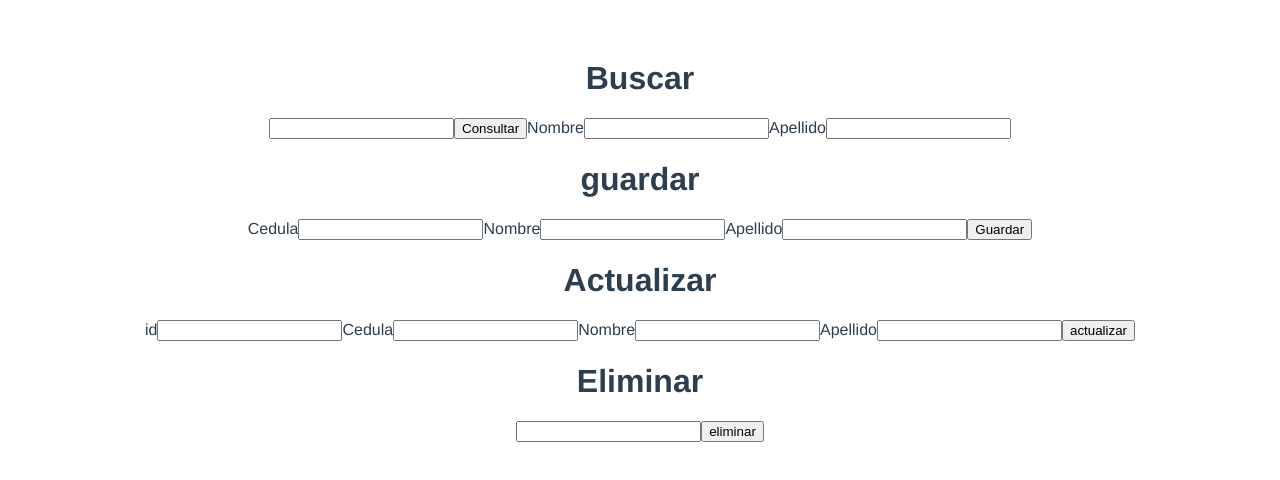
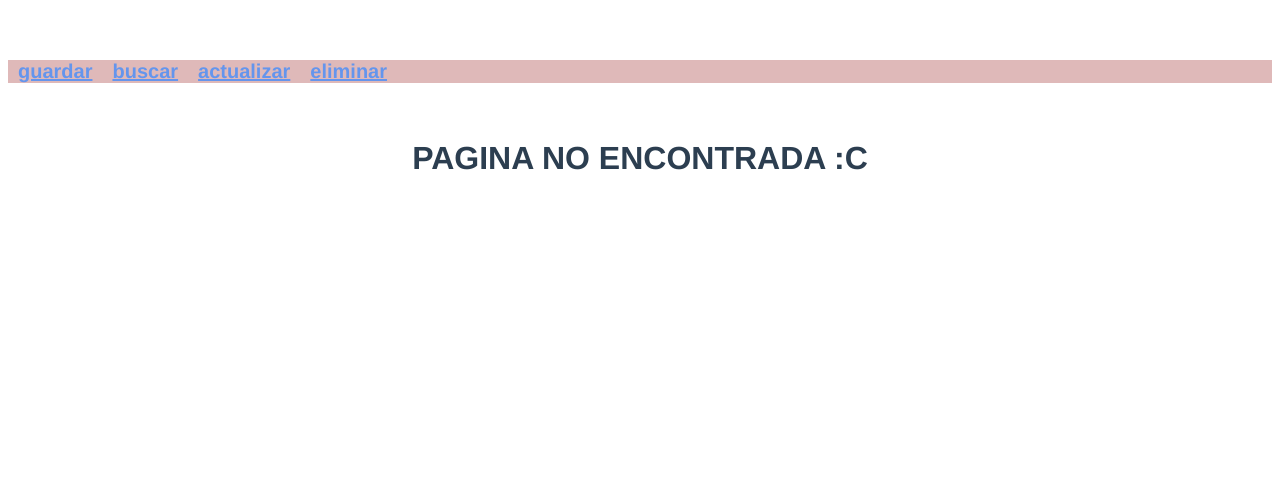
Before and after one commit to AndBenvds404/pw_vue_u4_ab, a Vue app: page /#/ in a window 1280 px wide. Before the commit this address led to /#/buscar. Shown: the top 480 px of the page. Built offline with nearby package versions, Linux system fonts and the light colour scheme.

Commit message:
Crud estudiante NavBar Web

```diff
--- a/package.json
+++ b/package.json
@@ -10,7 +10,8 @@
   "dependencies": {
     "axios": "^1.4.0",
     "core-js": "^3.8.3",
-    "vue": "^3.2.13"
+    "vue": "^3.2.13",
+    "vue-router": "^4.2.4"
   },
   "devDependencies": {
     "@vue/cli-plugin-babel": "~5.0.0",
--- a/src/App.vue
+++ b/src/App.vue
@@ -1,13 +1,11 @@
 <template>
 
-    <h1>Buscar</h1>
-  <DatosEstudiante/>
-  <h1>guardar</h1>
-  <GuardarEstudiante/>
-  <h1>Actualizar</h1>
-  <ActualizarEstudiante/>
- <h1>Eliminar</h1>
-  <EliminarEstudiante/>
+
+  <NavBar/>
+  <br>
+  <br>
+  <router-view/>
+
 
 
 
@@ -18,13 +16,12 @@ import DatosEstudiante from './modules/estudiante/pages/ConsultaEstudiante.vue'
 import GuardarEstudiante from './modules/estudiante/pages/GuardaEstudiante.vue';
 import ActualizarEstudiante from './modules/estudiante/pages/ActualizarEstudiante.vue';
 import EliminarEstudiante from './modules/estudiante/pages/EliminarEstudiante.vue';
+import NavBar from './modules/estudiante/components/NavBar.vue';
 export default {
   name: 'App',
   components: {
-    DatosEstudiante,
-    GuardarEstudiante,
-    ActualizarEstudiante,
-    EliminarEstudiante
+
+      NavBar
   }
 }
 </script>
--- a/src/main.js
+++ b/src/main.js
@@ -1,4 +1,5 @@
 import { createApp } from 'vue'
 import App from './App.vue'
+import router from './modules/estudiante/router/router'
 
-createApp(App).mount('#app')
+createApp(App).use(router).mount('#app')
--- /dev/null
+++ b/src/modules/estudiante/components/NavBar.vue
@@ -0,0 +1,52 @@
+<template>
+
+    <div class="barraNavegacion">
+
+
+        <div>
+          <router-link to="/guardar"> guardar</router-link>
+          <router-link to="/buscar">buscar</router-link>
+          <router-link to="/actualizar">actualizar</router-link>
+          <router-link to="/eliminar">eliminar</router-link>
+
+        </div>
+    </div>
+
+  </template>
+
+  <script>
+  export default {
+
+  }
+  </script>
+
+  <style scoped>
+
+
+
+  div a{
+      font-weight: bold;
+      color: cornflowerblue;
+      margin: 0 10px;
+      font-size: 20px;
+  }
+
+  a:hover{
+    color: aliceblue;
+  }
+
+  .barraNavegacion{
+    display: flex;
+    justify-content: space-between;
+    align-items: center;
+    background: rgba(148, 24, 24, 0.3);
+
+  }
+
+  div img{
+    width: 50px;
+    height: 50px;
+  }
+
+
+  </style>
--- a/src/modules/estudiante/helpers/EstudianteCliente.js
+++ b/src/modules/estudiante/helpers/EstudianteCliente.js
@@ -22,31 +22,34 @@ const eliminarEstudianteFachada = (id) => {
 
 const obtenerEstudianteAPI = async (cedula) => {
   const data = await fetch(
-    `http://localhost:8082/API/1.0/Matricula/estudiantes/${cedula}`
-  ).then((r) => r.json());
-  console.log(data);
+    `http://localhost:8080/API/1.0/Matricula/estudiantes/${cedula}`
+  ).then(r => r.json());
+   console.log(data);
+  return data
+
 };
 
 
-const obtenerEstudianteAPIAxios = async ()=>{
-    const data = axios.get(`http://localhost:8082/API/1.0/Matricula/estudiantes/${cedula}`
+const obtenerEstudianteAPIAxios = async (cedula)=>{
+    const data = axios.get(`http://localhost:8080/API/1.0/Matricula/estudiantes/${cedula}`
       ).then((r) => r.data);
-      console.log(data)
+      console.log(data+"asddddddddddddddddd")
+      return data;
 }
 
 const ingresarEstudiante = (bodyEstudiante)=>{
 
-    axios.post(`http://localhost:8081/API/1.0/Matricula/estudiantes/`, bodyEstudiante).then(r => r.data);
+    axios.post(`http://localhost:8080/API/1.0/Matricula/estudiantes`, bodyEstudiante).then(r => r.data);
 
 }
 
 const actualizarEstudiante = (bodyEstudiante, id)=>{
-  axios.put(`http://localhost:8081/API/1.0/Matricula/estudiantes/${id}`, bodyEstudiante)
+  axios.put(`http://localhost:8080/API/1.0/Matricula/estudiantes/${id}`, bodyEstudiante)
   .then(r=>r.data);
 }
 
 const eliminarEstudiante=(id)=>{
-  axios.delete(`http://localhost:8081/API/1.0/Matricula/estudiantes/${id}`).then(r=>r.data);
+  axios.delete(`http://localhost:8080/API/1.0/Matricula/estudiantes/${id}`).then(r=>r.data);
 }
 
 
--- a/src/modules/estudiante/pages/ActualizarEstudiante.vue
+++ b/src/modules/estudiante/pages/ActualizarEstudiante.vue
@@ -1,4 +1,5 @@
 <template>
+  <h1>ActualizarEstudiante</h1>
     <DatosActualizarEstudainte/>
 </template>
 
--- a/src/modules/estudiante/pages/ConsultaEstudiante.vue
+++ b/src/modules/estudiante/pages/ConsultaEstudiante.vue
@@ -1,4 +1,5 @@
 <template>
+  <h1>Buscar Estudiante</h1>
     <DatosEstudiante/>
 </template>
 
--- a/src/modules/estudiante/pages/EliminarEstudiante.vue
+++ b/src/modules/estudiante/pages/EliminarEstudiante.vue
@@ -1,4 +1,5 @@
 <template>
+  <h1>Eliminar Estudiante</h1>
     <DatosEliminarEstudiante/>
 </template>
 
--- a/src/modules/estudiante/pages/GuardaEstudiante.vue
+++ b/src/modules/estudiante/pages/GuardaEstudiante.vue
@@ -1,5 +1,5 @@
 <template>
-
+  <h1>Guardar Estudiante</h1>
   <DatosGuardarEstudainte/>
 
 </template>
--- /dev/null
+++ b/src/modules/estudiante/pages/NoFound.vue
@@ -0,0 +1,13 @@
+<template>
+  <h1>PAGINA NO ENCONTRADA :C</h1>
+</template>
+
+<script>
+export default {
+
+}
+</script>
+
+<style>
+
+</style>
```
Also changed, not shown: src/modules/estudiante/router/router.js (added, +38 -0 lines), 1 other file (tests, documents, lock files or other folders).
